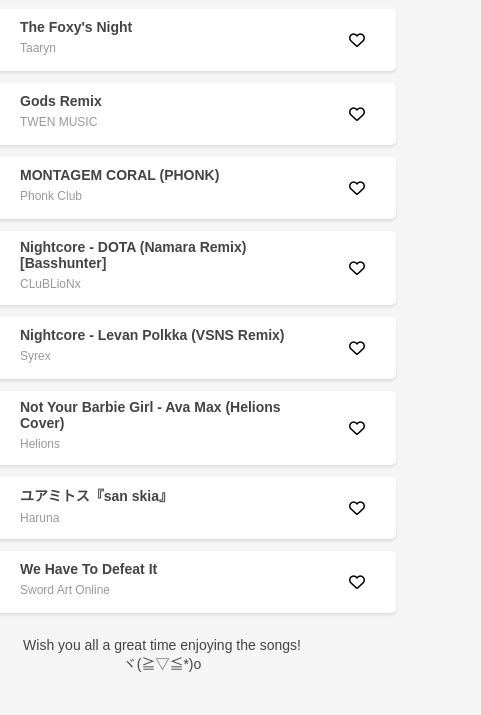
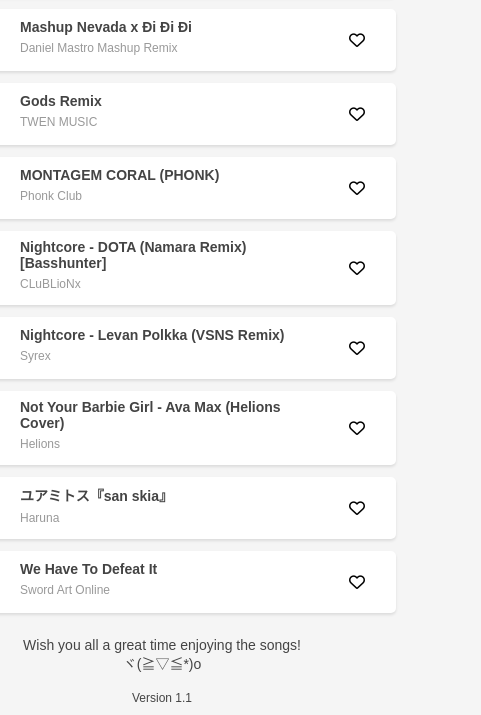
Before and after one commit to PurePeter/Phat-Music-Library, a plain HTML site: page index.html in a window 1280 px wide. Shown: the part 646-1361 px from the top of the page, 478-959 px from the left. Before the commit the page ends 1325 px from the top, so only its background shows below. Drawn offline with Linux system fonts and the light colour scheme.

Commit message:
Change some song and update title version

```diff
--- a/assets/css/style.css
+++ b/assets/css/style.css
@@ -477,8 +477,12 @@
     font-size: 14px;
     color: var(--text-color);
     text-align: center;
-    padding: 0 0 6px 0;
     font-family: Arial, Helvetica, sans-serif;
+}
+
+.miniText {
+    font-size: 12px;
+    margin: 0 0 10px 0;
 }
 
 /* #endregion Dark mode theme */
--- a/assets/database/songs.js
+++ b/assets/database/songs.js
@@ -13,10 +13,10 @@
             image: "https://preview.redd.it/miku-has-been-a-rotten-girl-v0-8s6v85ettlde1.png?auto=webp&s=1aa4898cf87553781642f4654044d6daeadf83b2"
         },
         {
-            name: "The Foxy's Night",
-            singer: "Taaryn",
-            path: "./assets/music/Foxy_Night.mp3",
-            image: "https://i1.sndcdn.com/artworks-TV14DLse2OmTFKu9-2AZFfw-t500x500.jpg"
+            name: "Mashup Nevada x Đi Đi Đi",
+            singer: "Daniel Mastro Mashup Remix",
+            path: "./assets/music/Mashup_Nevada_x_Di_Di_Di.mp3",
+            image: "https://photo-resize-zmp3.zadn.vn/w600_r1x1_jpeg/cover/3/f/8/b/3f8b3ba7387b81bf286658ea069b874f.jpg"
         },
         {
             name: "Gods Remix",
--- a/index.html
+++ b/index.html
@@ -113,6 +113,8 @@
         <p class="enjoyText">
             Wish you all a great time enjoying the songs! <br> ヾ(≧▽≦*)o
         </p>
+        <br>
+        <p class="enjoyText miniText">Version 1.1</p>
     </footer>
 
     <script type="module" src="./assets/interactive/main.js"></script>
```
Also changed, not shown: 1 other file.
